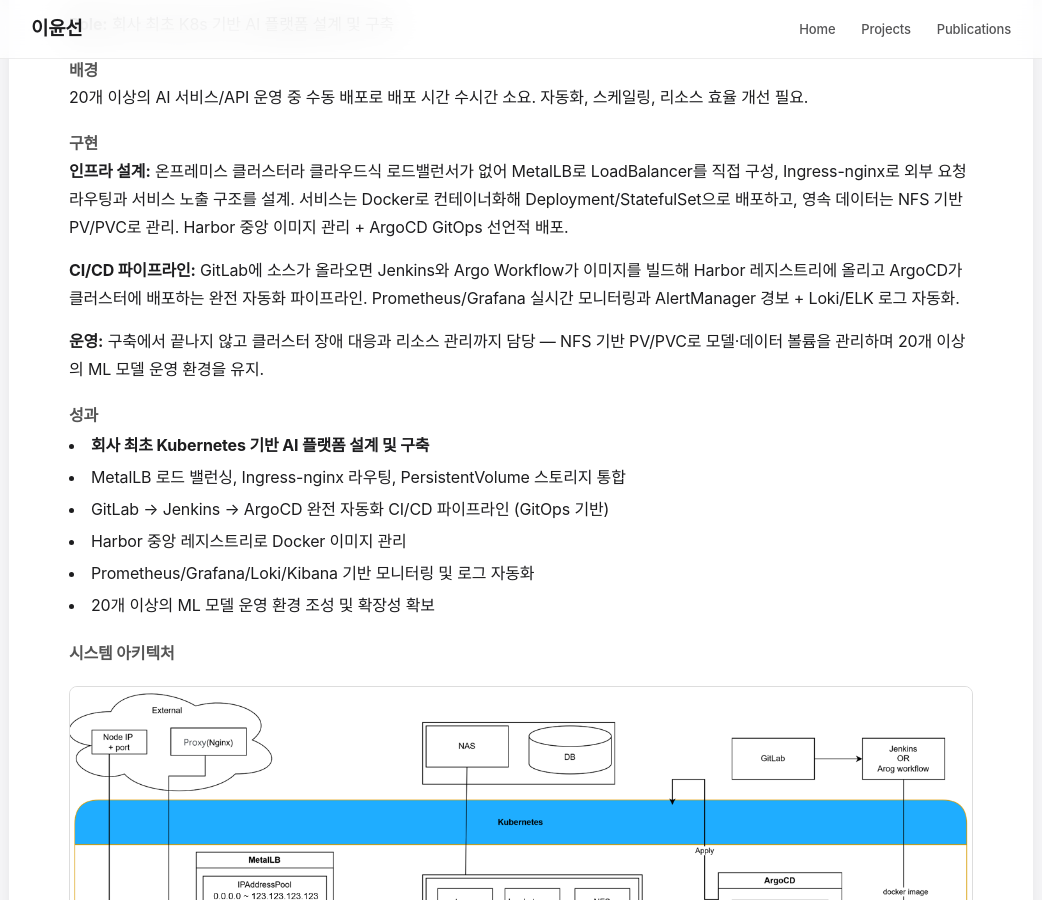
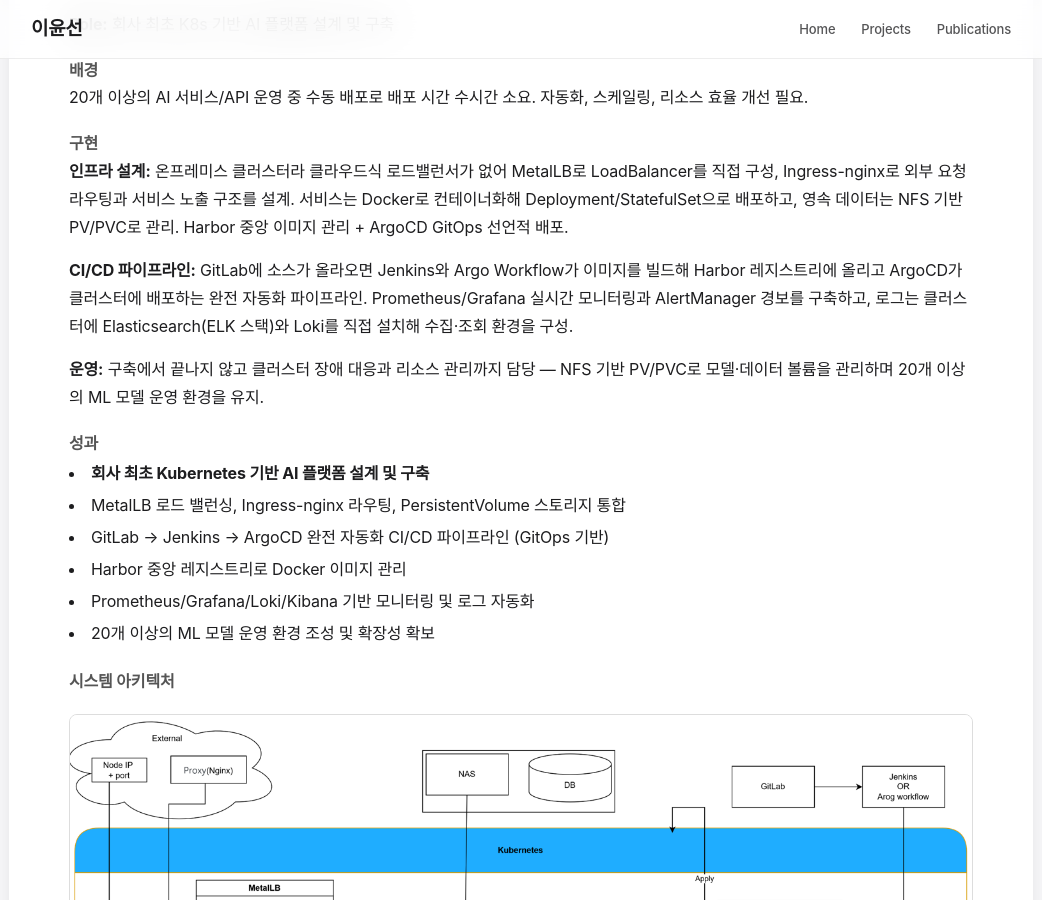
Before and after one commit to ckc5800/ckc5800.github.io, a Jekyll site: the page built from projects.html, in a window 1280 px wide and 900 px high, scrolled down 4174 px. Shown: the whole window, without its empty margins (119-1161 px from the left). Built offline with Jekyll 4.4.1, drawn with Linux system fonts in a browser that asks for light colours; some web fonts are replaced.

Commit message:
K8s: in-cluster Elasticsearch install for log viewing
Co-Authored-By: Claude Fable 5 <noreply@anthropic.com>

```diff
--- a/projects.html
+++ b/projects.html
@@ -185,7 +185,7 @@ title: Projects
 
     <h4 style="margin-top: 20px; color: #555;">구현</h4>
     <p><strong>인프라 설계:</strong> 온프레미스 클러스터라 클라우드식 로드밸런서가 없어 MetalLB로 LoadBalancer를 직접 구성, Ingress-nginx로 외부 요청 라우팅과 서비스 노출 구조를 설계. 서비스는 Docker로 컨테이너화해 Deployment/StatefulSet으로 배포하고, 영속 데이터는 NFS 기반 PV/PVC로 관리. Harbor 중앙 이미지 관리 + ArgoCD GitOps 선언적 배포.</p>
-    <p><strong>CI/CD 파이프라인:</strong> GitLab에 소스가 올라오면 Jenkins와 Argo Workflow가 이미지를 빌드해 Harbor 레지스트리에 올리고 ArgoCD가 클러스터에 배포하는 완전 자동화 파이프라인. Prometheus/Grafana 실시간 모니터링과 AlertManager 경보 + Loki/ELK 로그 자동화.</p>
+    <p><strong>CI/CD 파이프라인:</strong> GitLab에 소스가 올라오면 Jenkins와 Argo Workflow가 이미지를 빌드해 Harbor 레지스트리에 올리고 ArgoCD가 클러스터에 배포하는 완전 자동화 파이프라인. Prometheus/Grafana 실시간 모니터링과 AlertManager 경보를 구축하고, 로그는 클러스터에 Elasticsearch(ELK 스택)와 Loki를 직접 설치해 수집·조회 환경을 구성.</p>
     <p><strong>운영:</strong> 구축에서 끝나지 않고 클러스터 장애 대응과 리소스 관리까지 담당 — NFS 기반 PV/PVC로 모델·데이터 볼륨을 관리하며 20개 이상의 ML 모델 운영 환경을 유지.</p>
 
     <h4 style="margin-top: 20px; color: #555;">성과</h4>
```
Also changed, not shown: 2 other files.
